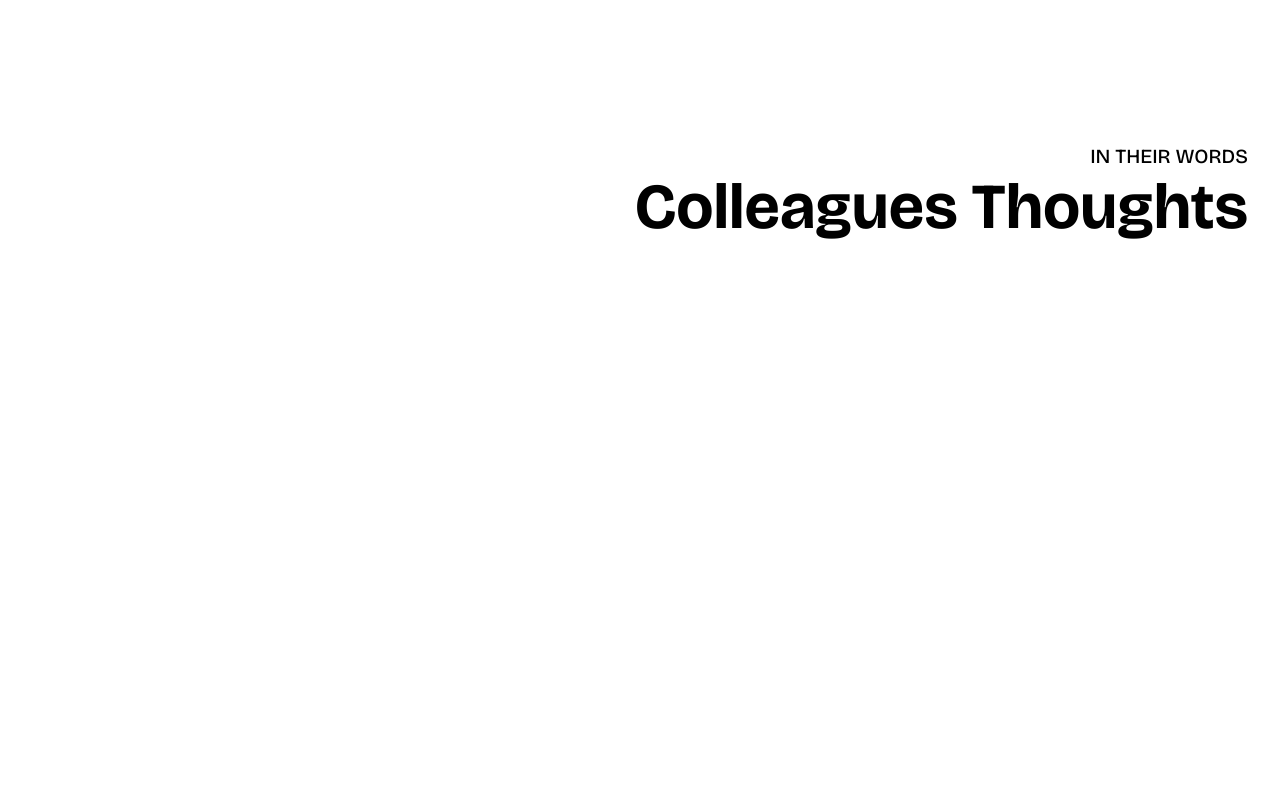
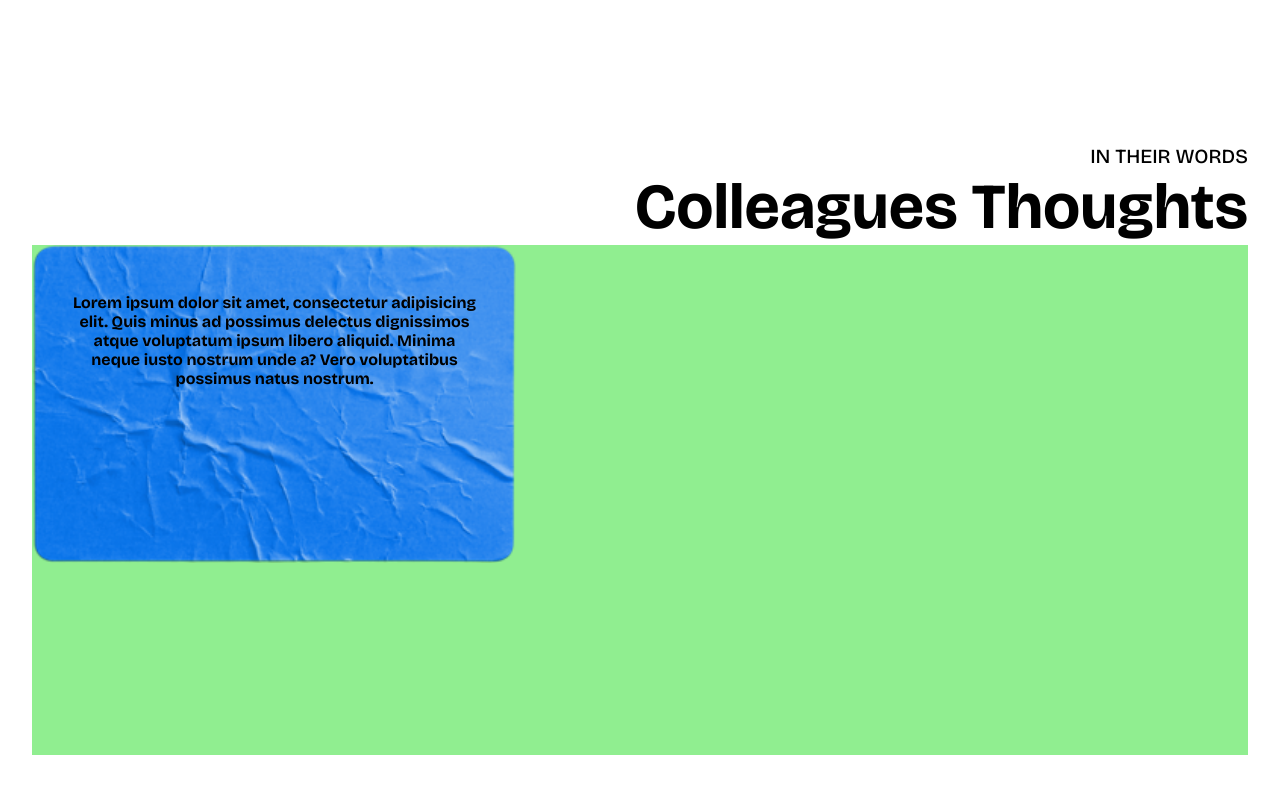
Before and after one commit to AlxRpp/MyPortfolio, an Angular app: page / in a window 1280 px wide. Shown: the part 3142-3935 px from the top of the page. Before the commit the page ends 3579 px from the top, so only its background shows below. Built offline with nearby package versions, Linux system fonts and the light colour scheme.

Commit message:
started with testimonials-sections

```diff
--- a/src/app/projects/projects.html
+++ b/src/app/projects/projects.html
@@ -37,6 +37,23 @@
                     <span>IN THEIR WORDS</span>
                     <h1>Colleagues Thoughts</h1>
                 </div>
+                <div class="testimonials-cards">
+                    <div class="testimonials-card">
+                        <div class="testimonials-card-content">
+                            Lorem ipsum dolor sit amet, consectetur adipisicing elit. Quis minus ad possimus delectus
+                            dignissimos atque voluptatum ipsum libero aliquid. Minima neque iusto nostrum unde a? Vero
+                            voluptatibus possimus natus nostrum.
+                        </div>
+                        <div class="testimonials-card-footer">
+                            <div class="testimonials-cards-footer-name">
+
+                            </div>
+                            <div class="testimonials-card-footer-link">
+
+                            </div>
+                        </div>
+                    </div>
+                </div>
             </div>
         </div>
     </div>
--- a/src/app/projects/projects.scss
+++ b/src/app/projects/projects.scss
@@ -161,7 +161,6 @@
     padding: 96px 0;
     text-align: end;
 
-
     &-header {
         >span {
             font-size: 20px;
@@ -183,13 +182,31 @@
             }
         }
 
-
         >h1 {
             font-size: 64px;
             font-weight: 700;
             position: relative;
         }
     }
+
+    &-cards {
+        height: 510px;
+        width: 100%;
+        background-color: lightgreen;
+    }
+
+    &-card {
+        max-width: 485px;
+        width: 45%;
+        height: 320px;
+        border-radius: 12px;
+        background-image: url('../../../public/assets/icons/Stickers/Testimonials/A.png');
+        background-size: contain;
+        background-repeat: no-repeat;
+        padding: 48px 40px;
+        text-align: center;
+    }
+
 }
 
 @keyframes rightToLeft {
```
